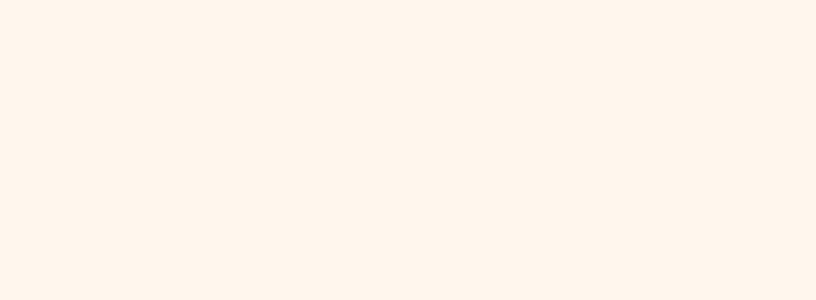
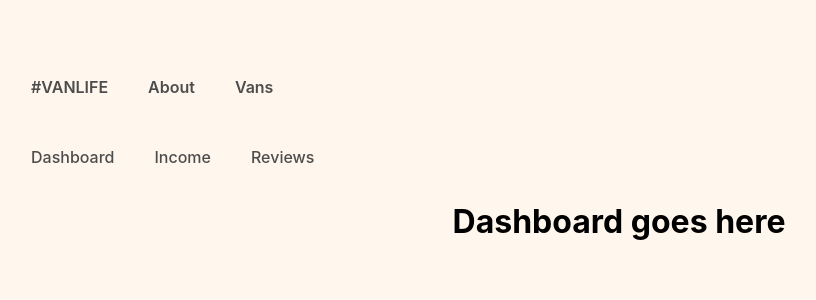
Before and after one commit to praisex64/react-router-view, a React (Vite) app: page /host in a window 1280 px wide. Before the commit this address had no page. Shown: the top 300 px of the page, without its empty margins (21-837 px from the left). Built offline with nearby package versions, Linux system fonts and the light colour scheme; what miragejs would draw is missing.

Commit message:
feat: add the host navigation

```diff
--- a/src/App.jsx
+++ b/src/App.jsx
@@ -3,11 +3,16 @@
 import Home from "./pages/Home"
 import Vans from "./pages/Vans"
 import VanDetail from "./pages/VanDetails"
+import Dashboard from "./pages/Host/Dashboard"
+import Income from "./pages/Host/Income"
+import Reviews from "./pages/Host/Reviews"
+
 import './App.css'
 import { Link } from 'react-router-dom'
 
 import Layout from "./components/Layout"
 import "../server.js";
+import HostLayout from "./components/HostLayout"
 
 function App() {
 
@@ -24,6 +29,14 @@
             <Route path="/" element={<Home />} />
             <Route path="/vans" element={<Vans />} />
            <Route path="/vans/:id" element={<VanDetail />} />
+
+           <Route path="/host" element={< HostLayout />} >
+           <Route path="/host" element={<Dashboard />} />
+           <Route path="/host/income" element={<Income />} />
+           <Route path="/host/reviews" element={<Reviews />} />
+           </Route>
+
+
         </Route>
 
 
--- /dev/null
+++ b/src/components/HostLayout.jsx
@@ -0,0 +1,18 @@
+import React from "react"
+import { Link, Outlet} from 'react-router-dom'
+
+export default function HostLayout() {
+
+    return (
+        <>
+          <nav className='host-nav'>
+             <Link to="/host">Dashboard</Link>
+             <Link to="/host/income">Income</Link>
+             <Link to="/host/reviews">Reviews </Link>
+
+          </nav>
+
+          <Outlet />
+        </>
+    );
+}
--- /dev/null
+++ b/src/pages/Host/Dashboard.jsx
@@ -0,0 +1,7 @@
+import React from 'react'
+
+export default function Dashboard() {
+    return (
+        <h1>Dashboard goes here</h1>
+    )
+}
--- /dev/null
+++ b/src/pages/Host/Income.jsx
@@ -0,0 +1,7 @@
+import React from 'react'
+
+export default function Income() {
+    return (
+        <h1>Income goes here</h1>
+    )
+}
--- /dev/null
+++ b/src/pages/Host/Reviews.jsx
@@ -0,0 +1,7 @@
+import React from 'react'
+
+export default function Reviews() {
+    return (
+        <h1>Reviews goes here</h1>
+    )
+}
```
